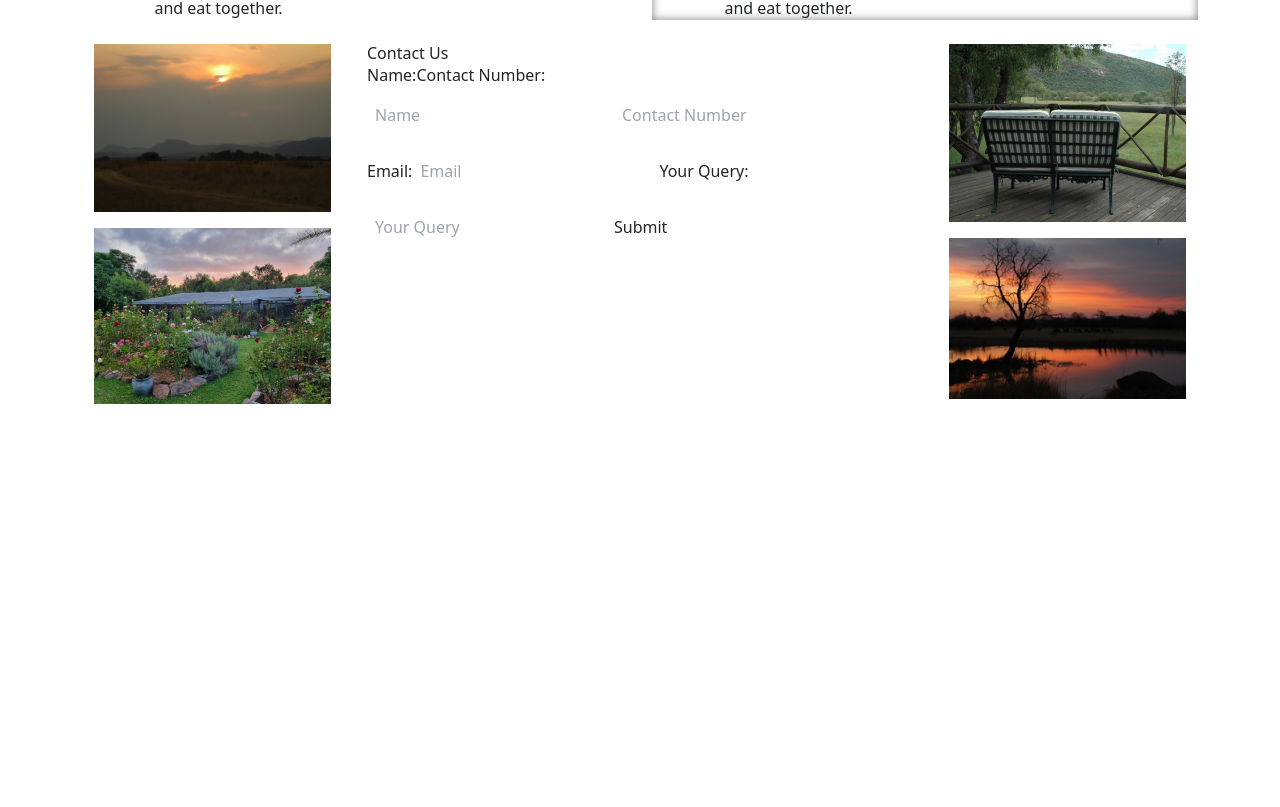
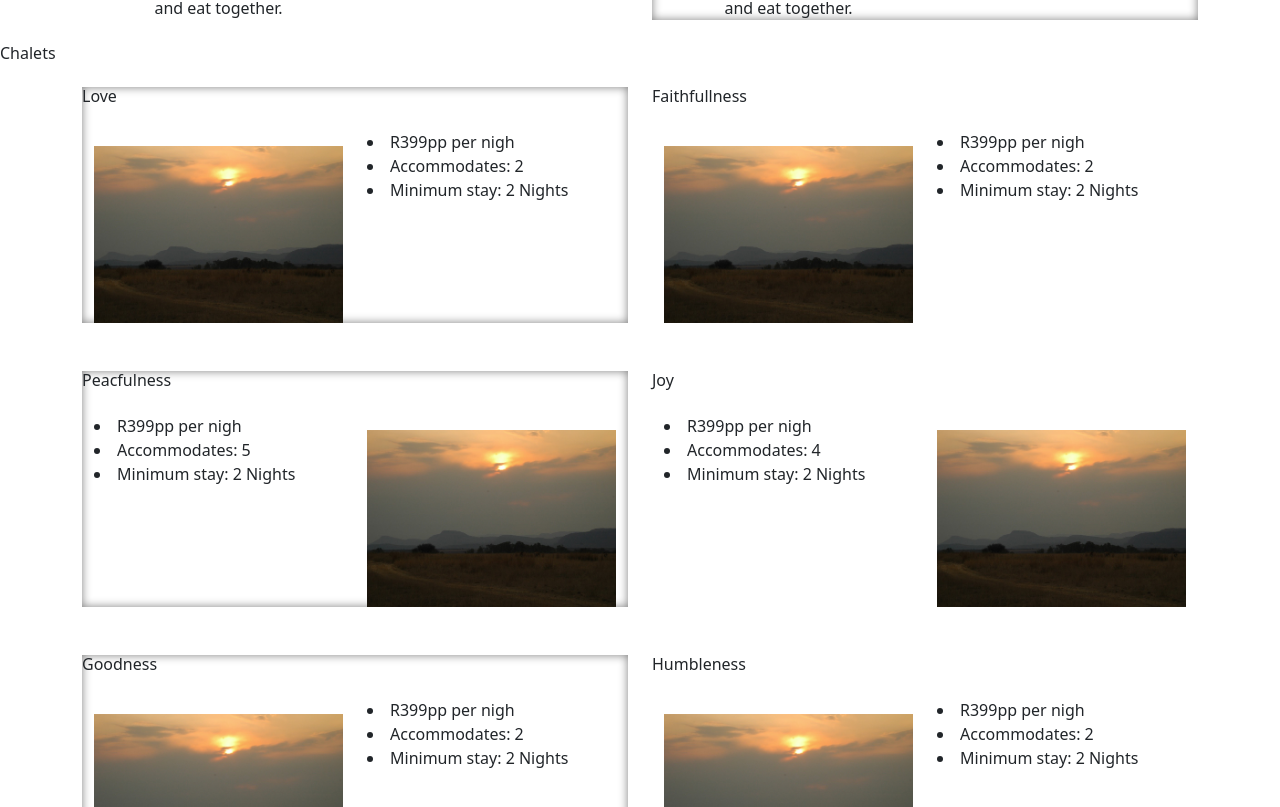
Before and after one commit to DvZ02/Zion-Garden-and-Game-Lodge, a Vue app in the folder zionlodge/: page /#/accomodation in a window 1280 px wide. Shown: the part 1713-2520 px from the top of the page. Before the commit the page ends 2117 px from the top, so only its background shows below. Built offline with nearby package versions, Linux system fonts and the light colour scheme; no server answers; the database is empty; a web font is replaced by a local one.

Commit message:
💄 Accomodation Chalet cards added

```diff
--- a/zionlodge/src/components/CardComponent.vue
+++ b/zionlodge/src/components/CardComponent.vue
@@ -1,5 +1,5 @@
 <template>
-    <div v-if="colour" class="p-8 bg-ziongreen my-4 md:w-[100%] shadow-md rounded-2xl">
+    <div v-if="colour" class="p-8 bg-ziongreen my-4 md:mx-5 md:w-[100%] shadow-md rounded-2xl">
         <div class="flex items-center justify-center mb-4">
             <h1 class="md:text-[36px] text-[2svh] items-center font-title">{{ title }}</h1>
         </div>
@@ -10,14 +10,26 @@
                         <img class="mt-3 md:w-[18svw] rounded-[7%] mx-auto" src="../assets/sunset_1.jpg" alt="...">
                     </div>
                     <div class="col items-center justify-center flex">
-                        <p class="font-body text-center md:text-2xl font-semibold text-[10px]">{{ text }}</p>
+                            <div class="list-disc" v-if="bullets">
+                                <li class="font-body md:text-2xl font-semibold text-[10px]"
+                                    v-for="(b, index) in bullets" :key="index">{{b}}</li>
+                            </div>
+                            <div v-else>
+                                <p class="font-body text-center md:text-2xl font-semibold text-[10px]">{{ text }}</p>
+                            </div>
                     </div>
                 </div>
             </div>
             <div v-else class="container">
                 <div class="row">
                     <div class="col items-center justify-center flex">
-                        <p class="font-body text-center md:text-2xl font-semibold text-[10px]">{{ text }}</p>
+                        <div class="list-disc" v-if="bullets">
+                            <li class="font-body md:text-2xl font-semibold text-[10px]"
+                                v-for="(b, index) in bullets" :key="index">{{b}}</li>
+                        </div>
+                        <div v-else>
+                            <p class="font-body text-center md:text-2xl font-semibold text-[10px]">{{ text }}</p>
+                        </div>
                     </div>
                     <div class="col">
                         <img class="mt-3 md:w-[18svw] rounded-[7%] mx-auto" src="../assets/sunset_1.jpg" alt="...">
@@ -37,14 +49,26 @@
                         <img class="mt-3 md:w-[18svw] rounded-[7%] mx-auto" src="../assets/sunset_1.jpg" alt="...">
                     </div>
                     <div class="col items-center justify-center flex">
-                        <p class="font-body text-center md:text-2xl font-semibold text-[10px]">{{ text }}</p>
+                        <div class="list-disc" v-if="bullets">
+                            <li class="font-body md:text-2xl font-semibold text-[10px]"
+                                v-for="(b, index) in bullets" :key="index">{{b}}</li>
+                        </div>
+                        <div v-else>
+                            <p class="font-body text-center md:text-2xl font-semibold text-[10px]">{{ text }}</p>
+                        </div>
                     </div>
                 </div>
             </div>
             <div v-else class="container">
                 <div class="row">
                     <div class="col items-center justify-center flex">
-                        <p class="font-body text-center md:text-2xl font-semibold text-[10px]">{{ text }}</p>
+                        <div class="list-disc" v-if="bullets">
+                            <li class="font-body md:text-2xl font-semibold text-[10px]"
+                                v-for="(b, index) in bullets" :key="index">{{b}}</li>
+                        </div>
+                        <div v-else>
+                            <p class="font-body text-center md:text-2xl font-semibold text-[10px]">{{ text }}</p>
+                        </div>
                     </div>
                     <div class="col">
                         <img class="mt-3 md:w-[18svw] rounded-[7%] mx-auto" src="../assets/sunset_1.jpg" alt="...">
@@ -69,7 +93,8 @@
         },
         text: {
             type: String,
-            require: true
+            require: false,
+            default: null
         },
         allignment: {
             type: Boolean,
@@ -80,6 +105,11 @@
             type: Boolean,
             require: false,
             default: true
+        },
+        bullets: {
+            type: [Array, String],
+            require: false,
+            default: null
         }
     })
 </script>
--- a/zionlodge/src/views/AccomodationView.vue
+++ b/zionlodge/src/views/AccomodationView.vue
@@ -1,6 +1,6 @@
 <template>
     <TitleComponent title="Communal Areas"/>
-    <div class="container mb-12">
+    <div class="container">
         <div class="row -mx-[16%]">
             <div class="col">
                 <CardComponent title="Communal Kitchen & Lounge" image="roos_1.png"
@@ -30,6 +30,39 @@
             </div>
         </div>
     </div>
+    <TitleComponent title="Chalets"/>
+    <div class="container mb-12">
+        <div class="row -mx-[16%]">
+            <div class="col">
+                <CardComponent title="Love" image="roos_1.png" :colour="false"
+                 :bullets="['R399pp per nigh', 'Accommodates: 2', 'Minimum stay: 2 Nights']"/>
+            </div>
+            <div class="col">
+                <CardComponent title="Faithfullness" image="roos_1.png"
+                :bullets="['R399pp per nigh', 'Accommodates: 2', 'Minimum stay: 2 Nights']"/>
+            </div>
+        </div>
+        <div class="row -mx-[16%]">
+            <div class="col">
+                <CardComponent title="Peacfulness" image="roos_1.png" :allignment="false" :colour="false"
+                :bullets="['R399pp per nigh', 'Accommodates: 5', 'Minimum stay: 2 Nights']"/>
+            </div>
+            <div class="col">
+                <CardComponent title="Joy" image="roos_1.png"  :allignment="false"
+                :bullets="['R399pp per nigh', 'Accommodates: 4', 'Minimum stay: 2 Nights']"/>
+            </div>
+        </div>
+        <div class="row -mx-[16%]">
+            <div class="col">
+                <CardComponent title="Goodness" image="roos_1.png" :colour="false"
+                :bullets="['R399pp per nigh', 'Accommodates: 2', 'Minimum stay: 2 Nights']"/>
+            </div>
+            <div class="col">
+                <CardComponent title="Humbleness" image="roos_1.png"
+                :bullets="['R399pp per nigh', 'Accommodates: 2', 'Minimum stay: 2 Nights']"/>
+            </div>
+        </div>
+    </div>
     <ContactUs/>
 </template>
 
```
